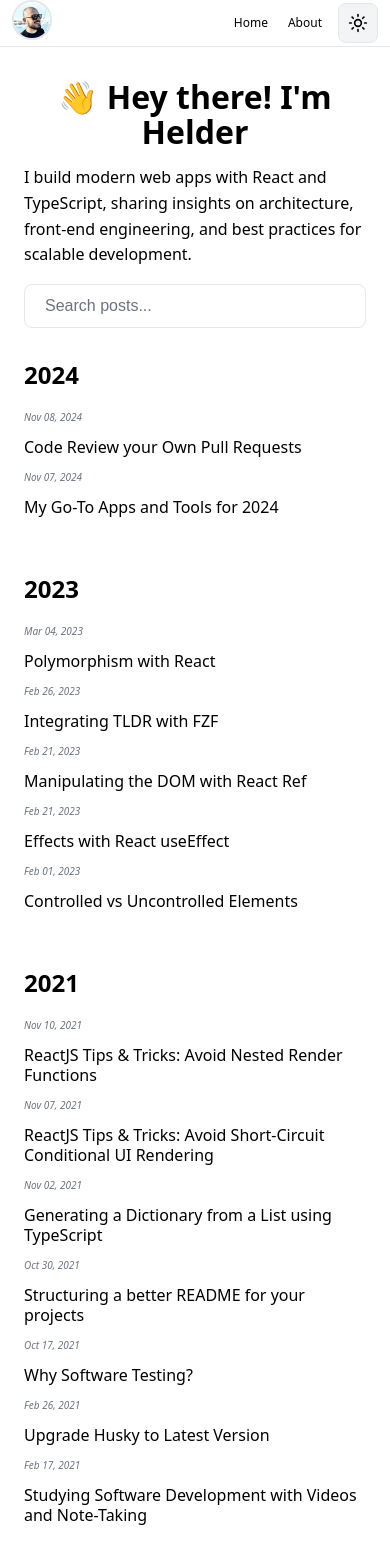
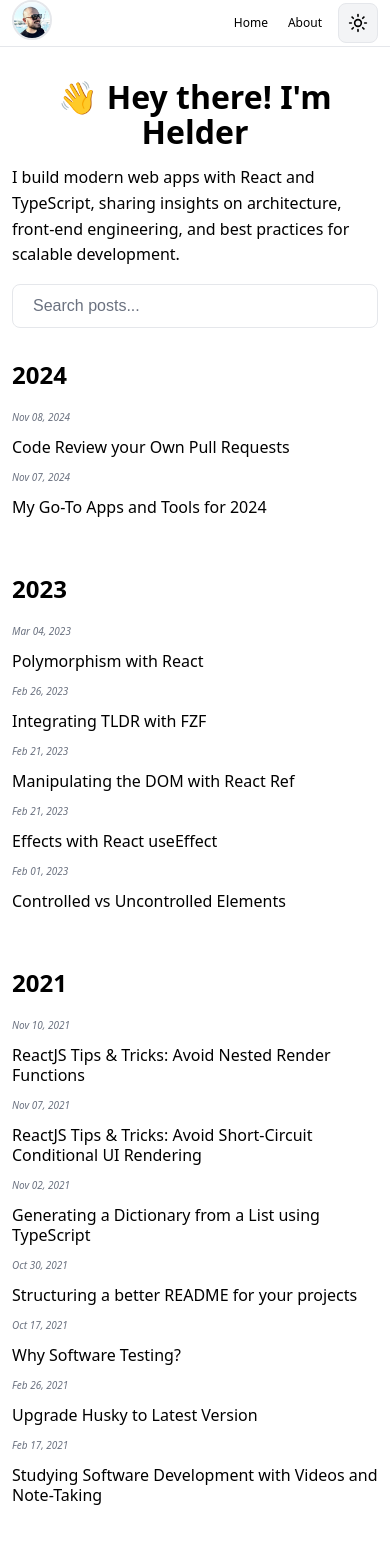
Before and after one commit to helderberto/helderberto.com, a Next.js app: page / in a window 390 px wide. Shown: the top 1567 px of the page. Built offline with nearby package versions, Linux system fonts and the light colour scheme.

Commit message:
Refactor CSS for improved layout consistency and responsiveness across components

```diff
--- a/src/app/about/page.module.css
+++ b/src/app/about/page.module.css
@@ -1,7 +1,3 @@
-.content {
-  padding: 0 var(--container-padding);
-}
-
 /* Markdown content styles */
 .content article {
   font-size: var(--text-responsive);
@@ -13,7 +9,6 @@
   font-weight: var(--font-weight-bold);
   line-height: var(--line-height-heading);
   margin: var(--spacing-responsive-lg) 0 var(--spacing-responsive-lg);
-  text-align: center;
 }
 
 .content h2 {
--- a/src/app/page.module.css
+++ b/src/app/page.module.css
@@ -1,7 +1,3 @@
-.content {
-  padding: 0 var(--container-padding);
-}
-
 .intro {
   padding: var(--spacing-responsive-lg) 0;
 }
--- a/src/components/PostHeader.module.css
+++ b/src/components/PostHeader.module.css
@@ -1,15 +1,13 @@
 .header {
   margin-bottom: var(--spacing-responsive-xl);
-  text-align: center;
 }
 
 .title {
   font-size: var(--heading-h1-page);
   font-weight: var(--font-weight-bold);
-  margin-bottom: var(--spacing-responsive-lg);
+  margin-bottom: var(--spacing-responsive-xs);
   line-height: var(--line-height-tight);
   color: var(--foreground);
-  text-align: center;
 }
 
 .date {
```
